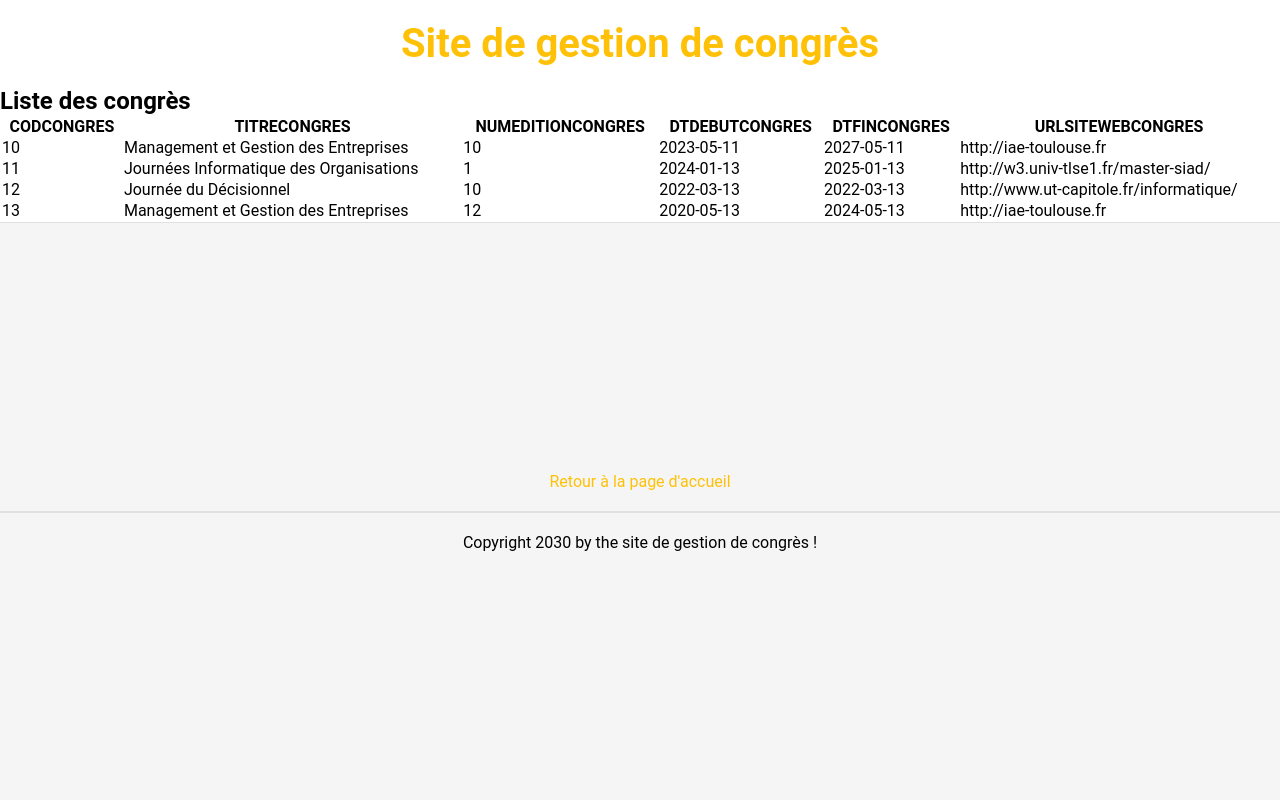
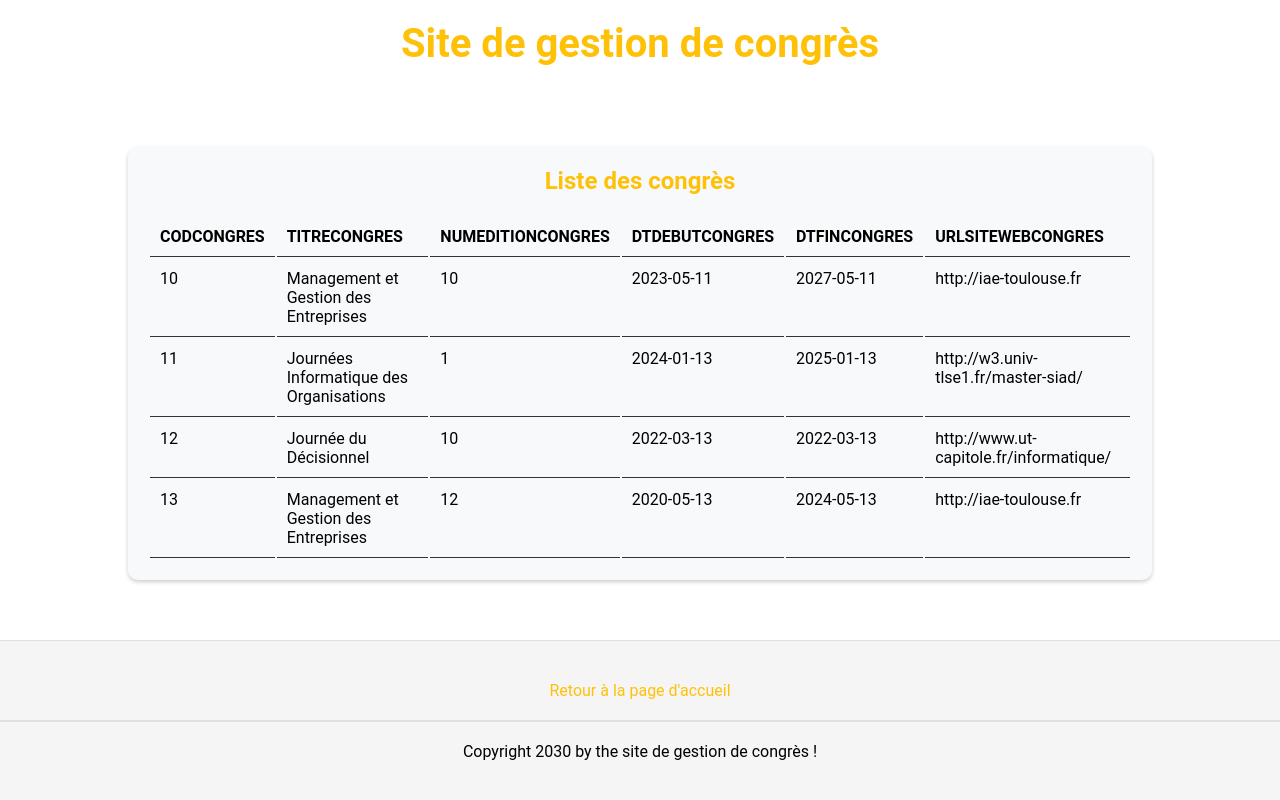
Before and after one commit to EtienneDTS/site_congres, a Flask app: page /congres in a window 1280 px wide. Run offline with Flask 3, Linux system fonts and the light colour scheme; data comes from the database, SQL or seed files in the repository.

Commit message:
ajout de style

```diff
--- a/static/congres.css
+++ b/static/congres.css
@@ -0,0 +1,57 @@
+.container {
+    display: flex;
+    flex-direction: column;
+    align-items: center;
+    margin-top: 60px;
+    width: 80%;
+    box-shadow: 0 2px 4px rgba(0, 0, 0, 0.2);
+    border-radius: 10px;
+    margin-bottom: 60px;
+    position: relative;
+    left: 50%;
+    transform: translateX(-50%);
+    background-color: #f8f9fa;
+    padding: 20px;
+    position: relative;
+
+
+}
+
+h2 {
+    color: #ffc107;
+}
+
+
+
+.container table {
+    display: block;
+    position: relative;
+    margin-top: 20px;
+    width: 100%;
+}
+
+table th,
+table td {
+    text-align: left;
+    padding: 10px;
+    vertical-align: top;
+    border-bottom: solid 1px #333;
+}
+
+.table-container {
+    width: 100%;
+    overflow-x: auto;
+    display: flex;
+    align-items: center;
+    justify-content: center;
+
+
+
+}
+
+@media screen and (min-width: 1654px) {
+    .container table {
+        display: table;
+
+    }
+}
--- a/static/consultation.css
+++ b/static/consultation.css
@@ -15,7 +15,7 @@
 }
 
 h2 {
-  color: #fbdd31;
+  color: #ffc107;
 }
 
 label {
--- a/templates/base.html
+++ b/templates/base.html
@@ -17,7 +17,7 @@
 {% endblock %}
 
 <footer>
-    <a href="">Retour à la page d'accueil</a>
+    <a href="{{url_for('menu')}}">Retour à la page d'accueil</a>
     <hr>
     <div>Copyright 2030 by the site de gestion de congrès !</div>
 </footer>
--- a/templates/congres.html
+++ b/templates/congres.html
@@ -1,9 +1,17 @@
 {% extends 'base.html' %}
 
+{% block styles %}
+<link rel="stylesheet" href="{{url_for('static', filename='congres.css')}}">
+{% endblock %}
+
+{% block title %} Liste des congrès {% endblock %}
+
 {% block content %}
+
+<div class="container">
     <h2>Liste des congrès</h2>
-
-<table>
+    <div class="table-container">
+        <table >
             <thead>
                 <tr>
                     {% for title in column %}
@@ -24,5 +32,9 @@
                 {% endfor %}
             </tbody>
         </table>
+    </div>
+
+</div>
+
 
 {% endblock %}
--- a/test.py
+++ b/test.py
@@ -1,5 +1,11 @@
 import os
 import sqlite3
+
+""" Todo:
+- Demander au prof pour le menu
+- Demander pour page unique
+- Demander pour les titres du tableau
+"""
 
 def create_connexion(route: str):
     if not os.path.exists(route):
```
Also changed, not shown: static/menu.css (+40 -0 lines), static/participant.css (+57 -0 lines), templates/menu.html (+15 -12 lines), templates/participant.html (+13 -1 lines). Lines whose indentation alone changed are shown as unchanged.
